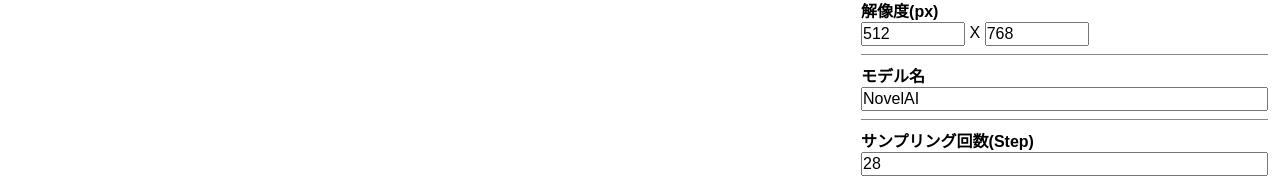
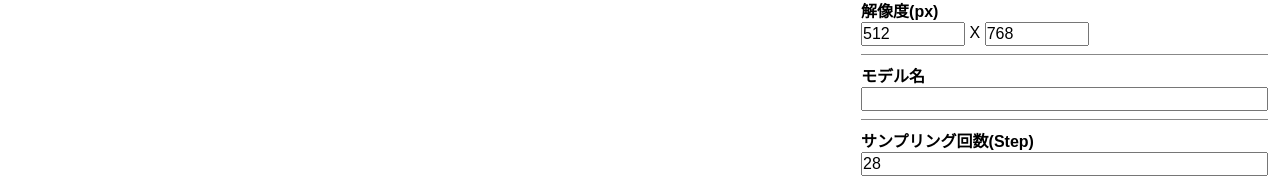
Before and after one commit to Fumin26u/novelai_spell_generator, a Vue app: page /#/saves in a window 1280 px wide. Shown: the part 604-782 px from the top of the page. Built offline with nearby package versions, Linux system fonts and the light colour scheme; no server answers; the HTML template or start-up script is replaced by a standard one.

Commit message:
Update initialValues.ts

```diff
--- a/src/assets/ts/initialValues.ts
+++ b/src/assets/ts/initialValues.ts
@@ -19,7 +19,7 @@ export const presetInitial: Preset = {
     resolution_width: 512,
     resolution_height: 768,
     resolution: '',
-    model: 'NovelAI',
+    model: '',
     sampling: 28,
     sampling_algo: 'Euler a',
     scale: 11,
@@ -41,7 +41,7 @@ export const presetDetailInitial: PresetDetail = {
     resolution_width: 512,
     resolution_height: 768,
     resolution: '',
-    model: 'NovelAI',
+    model: '',
     sampling: 28,
     sampling_algo: 'Euler a',
     scale: 11,
```
